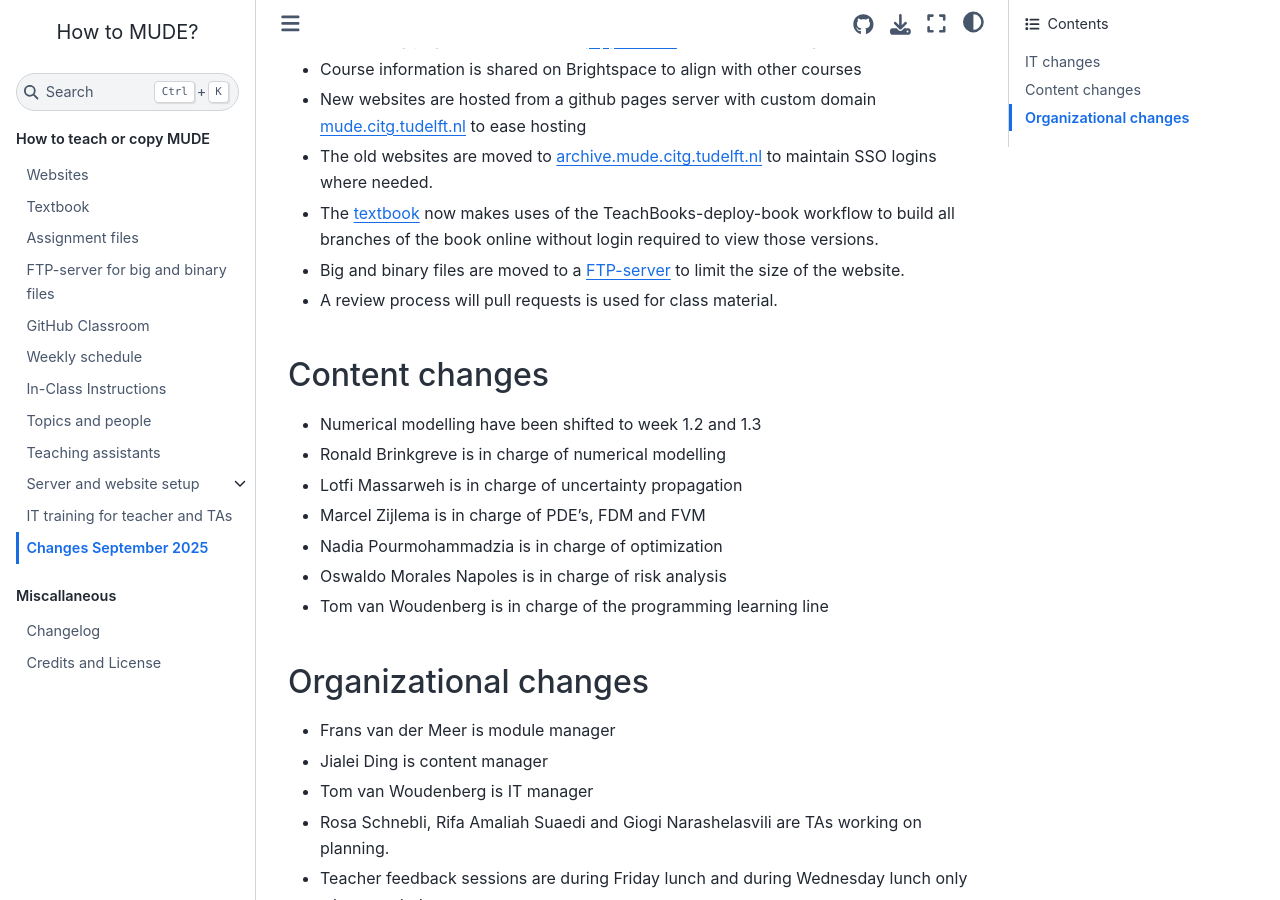
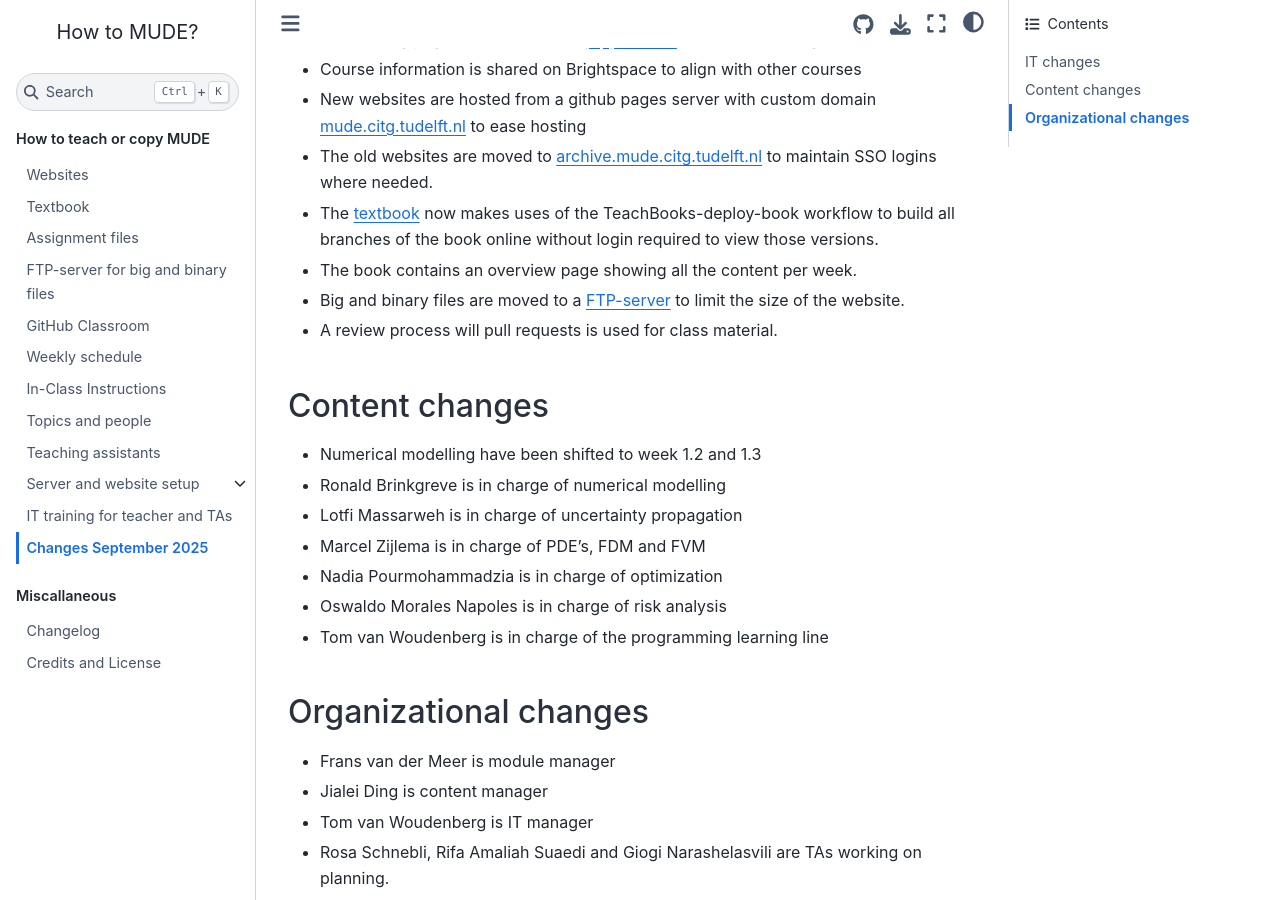
Before and after one commit to TUDelft-MUDE/teacher, a Jupyter Book: the page built from book/changes_2024_2025.md, in a window 1280 px wide and 900 px high, scrolled down 462 px. Built offline with Jupyter Book 1.0.4 settings and Sphinx 7.4.7 and the Sphinx Book theme 1.1.4, drawn with Linux system fonts in a browser that asks for light colours; comment, search, counter and statistics services are not loaded.

Commit message:
Update changes_2024_2025.md

```diff
--- a/book/changes_2024_2025.md
+++ b/book/changes_2024_2025.md
@@ -11,6 +11,7 @@ From the academic year 2024-2025 to 2025-2026 the following changes have been ma
 - New websites are hosted from a github pages server with custom domain mude.citg.tudelft.nl to ease hosting
 - The old websites are moved to archive.mude.citg.tudelft.nl to maintain SSO logins where needed.
 - The [textbook](https://github.com/TUDelft-MUDE/book) now makes uses of the TeachBooks-deploy-book workflow to build all branches of the book online without login required to view those versions.
+- The book contains an overview page showing all the content per week.
 - Big and binary files are moved to a [FTP-server](./FTP.md) to limit the size of the website.
 - A review process will pull requests is used for class material.
 
```
